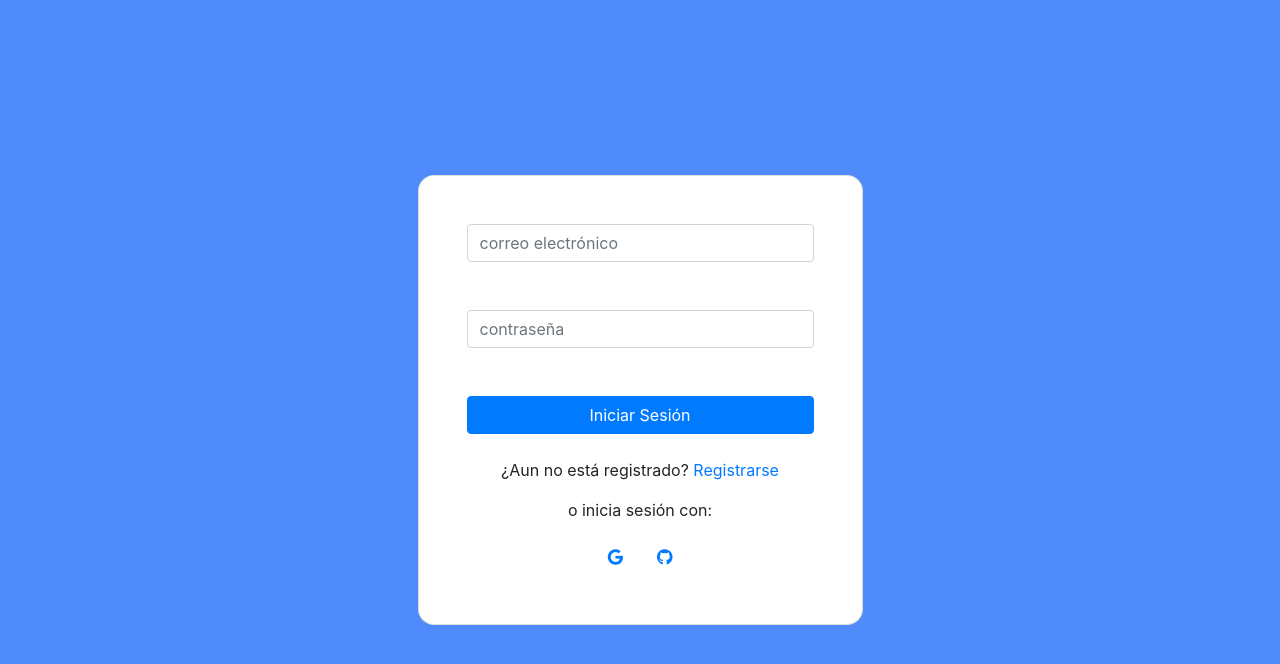
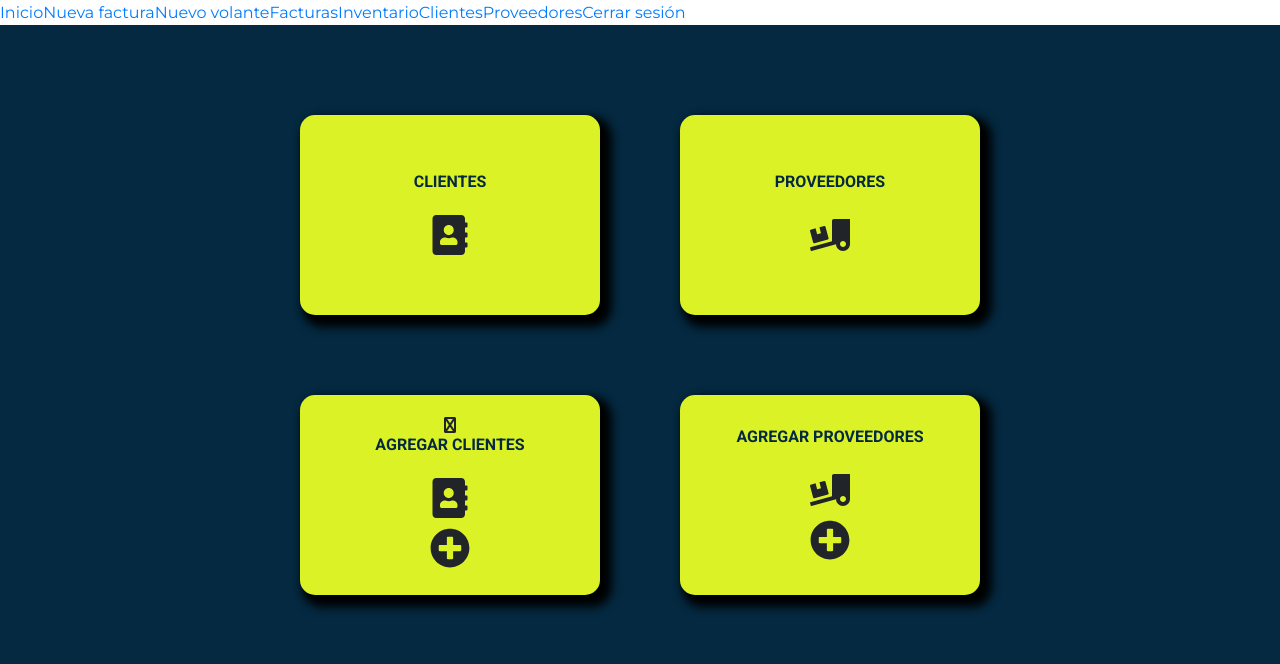
Before and after one commit to svntivgo/front-donraul, a React (Create React App) app: page / in a window 1280 px wide. Before the commit this address led to /login. Shown: the top 664 px of the page. Built offline with nearby package versions, Linux system fonts and the light colour scheme.

Commit message:
estilos a home

```diff
--- a/package.json
+++ b/package.json
@@ -3,6 +3,9 @@
   "version": "0.1.0",
   "private": true,
   "dependencies": {
+    "@fortawesome/fontawesome-svg-core": "^6.1.1",
+    "@fortawesome/free-solid-svg-icons": "^6.1.1",
+    "@fortawesome/react-fontawesome": "^0.1.18",
     "@reduxjs/toolkit": "^1.8.1",
     "@testing-library/jest-dom": "^4.2.4",
     "@testing-library/react": "^9.5.0",
@@ -11,6 +14,7 @@
     "jspdf": "^2.5.1",
     "react": "^18.0.0",
     "react-dom": "^18.0.0",
+    "react-icons": "^4.3.1",
     "react-redux": "^7.2.7",
     "react-router-dom": "^6.3.0",
     "react-scripts": "5.0.0",
--- a/src/App.js
+++ b/src/App.js
@@ -1,5 +1,5 @@
 import React from "react";
-import "./App.css";
+import "./styles/styles.css";
 import Navbar from "./components/Navbar";
 import Home from "./components/Home";
 import Facturacion from "./components/Facturacion";
--- a/src/components/Home.jsx
+++ b/src/components/Home.jsx
@@ -1,14 +1,37 @@
+import { FaAddressBook, FaTruckLoading,FaPlusCircle } from "react-icons/fa";
 import React from "react";
+import { useNavigate } from "react-router-dom";
 
 const Home = ({ auth, authHandle }) => {
+  let navigate = useNavigate();
   return (
-    <>
-      <h1>Don Raúl</h1>
-      <h2>Aministrador de inventarios y facturación</h2>
-      <h3>Inicio de sesión</h3>
-      <button>Iniciar sesión con Gmail</button>
-      <button>Registrarse</button>
-    </>
+    <div className="home__container">
+      <div
+        className="home__card clientes"
+        onClick={() => navigate("/clientes")}
+      >
+        <p>CLIENTES</p>
+        <FaAddressBook />
+      </div>
+      <div
+        className="home__card proveedores"
+        onClick={() => navigate("/proveedores")}
+      >
+        <p>PROVEEDORES</p>
+        <FaTruckLoading />
+      </div>
+      <div className="home__card clientes crear">
+        <i class="fab fa-people-group"></i>
+        <p>AGREGAR CLIENTES</p>
+        <FaAddressBook />
+        <FaPlusCircle />
+      </div>
+      <div className="home__card proveedores crear">
+        <p>AGREGAR PROVEEDORES</p>
+        <FaTruckLoading />
+        <FaPlusCircle />
+      </div>
+    </div>
   );
 };
 
--- a/src/reducers/Reducer.js
+++ b/src/reducers/Reducer.js
@@ -1,7 +1,7 @@
 import { createStore } from "redux";
 export const initialState = {
   container: [],
-  auth: null,
+  auth: {},
   factura: [],
   volante: [],
   proveedor: {},
--- /dev/null
+++ b/src/styles/_base.scss
@@ -0,0 +1,41 @@
+@import url('https://fonts.googleapis.com/css2?family=Montserrat:wght@400;700&family=Roboto:wght@400;500;700&display=swap');
+@import 'variables';
+
+* {
+  box-sizing: border-box;
+  margin: 0;
+  padding: 0;
+}
+
+:root {
+  font-family: 'Montserrat', 'Roboto', sans-serif;
+  font-size: 16px;
+  background-color: $blueColor;
+}
+
+h1,
+h2,
+h3,
+h4,
+h5,
+h6 {
+  font-family: 'Montserrat';
+  // color: $blueColor;
+}
+
+p {
+  font-family: 'Roboto';
+  // color: $blueColor;
+}
+
+a {
+  font-family: 'Montserrat';
+
+  &:hover {
+    text-decoration: 2px underline black;
+  }
+
+  &:active {
+    // color: $springColor;
+  }
+}
--- /dev/null
+++ b/src/styles/_home.scss
@@ -0,0 +1,38 @@
+.home__container {
+  width: 100vw;
+  display: flex;
+  flex-wrap: wrap;
+  justify-content: center;
+  padding-top: 50px;
+  background-color: $blueColor;
+  .home__card {
+    display: flex;
+    flex-direction: column;
+    flex-wrap: wrap;
+    align-items: center;
+    justify-content: center;
+    width: 300px;
+    height: 200px;
+    margin: 40px;
+    padding: 15px;
+    border-radius: 15px;
+    box-shadow: 7px 7px 10px 5px black;
+    background-color: $limeColor;
+    p {
+      text-align: center;
+      color: $blueColor;
+      font-weight: 900;
+    }
+    svg {
+      width: 40px;
+      height: 40px;
+      margin: 5px;
+    }
+  }
+}
+
+@media screen and (min-width: 1139px) {
+  .home__container {
+    padding: 50px 190px;
+  }
+}
--- /dev/null
+++ b/src/styles/_variables.scss
@@ -0,0 +1,5 @@
+$blueColor: #042940;
+$springColor: #9FC131;
+$brightColor: #D6D58E;
+$greenColor: #005C53;
+$limeColor: #DBF227;
--- /dev/null
+++ b/src/styles/styles.css
@@ -0,0 +1,94 @@
+@import url("https://fonts.googleapis.com/css2?family=Montserrat:wght@400;700&family=Roboto:wght@400;500;700&display=swap");
+* {
+  -webkit-box-sizing: border-box;
+          box-sizing: border-box;
+  margin: 0;
+  padding: 0;
+}
+
+:root {
+  font-family: 'Montserrat', 'Roboto', sans-serif;
+  font-size: 16px;
+  background-color: #042940;
+}
+
+h1,
+h2,
+h3,
+h4,
+h5,
+h6 {
+  font-family: 'Montserrat';
+}
+
+p {
+  font-family: 'Roboto';
+}
+
+a {
+  font-family: 'Montserrat';
+}
+
+a:hover {
+  -webkit-text-decoration: 2px underline black;
+          text-decoration: 2px underline black;
+}
+
+.home__container {
+  width: 100vw;
+  display: -webkit-box;
+  display: -ms-flexbox;
+  display: flex;
+  -ms-flex-wrap: wrap;
+      flex-wrap: wrap;
+  -webkit-box-pack: center;
+      -ms-flex-pack: center;
+          justify-content: center;
+  padding-top: 50px;
+  background-color: #042940;
+}
+
+.home__container .home__card {
+  display: -webkit-box;
+  display: -ms-flexbox;
+  display: flex;
+  -webkit-box-orient: vertical;
+  -webkit-box-direction: normal;
+      -ms-flex-direction: column;
+          flex-direction: column;
+  -ms-flex-wrap: wrap;
+      flex-wrap: wrap;
+  -webkit-box-align: center;
+      -ms-flex-align: center;
+          align-items: center;
+  -webkit-box-pack: center;
+      -ms-flex-pack: center;
+          justify-content: center;
+  width: 300px;
+  height: 200px;
+  margin: 40px;
+  padding: 15px;
+  border-radius: 15px;
+  -webkit-box-shadow: 7px 7px 10px 5px black;
+          box-shadow: 7px 7px 10px 5px black;
+  background-color: #DBF227;
+}
+
+.home__container .home__card p {
+  text-align: center;
+  color: #042940;
+  font-weight: 900;
+}
+
+.home__container .home__card svg {
+  width: 40px;
+  height: 40px;
+  margin: 5px;
+}
+
+@media screen and (min-width: 1139px) {
+  .home__container {
+    padding: 50px 190px;
+  }
+}
+/*# sourceMappingURL=styles.css.map */
--- /dev/null
+++ b/src/styles/styles.scss
@@ -0,0 +1 @@
+@import 'variables', 'base', 'home';
```
Also changed, not shown: 2 other files (tests, documents, lock files or other folders).
